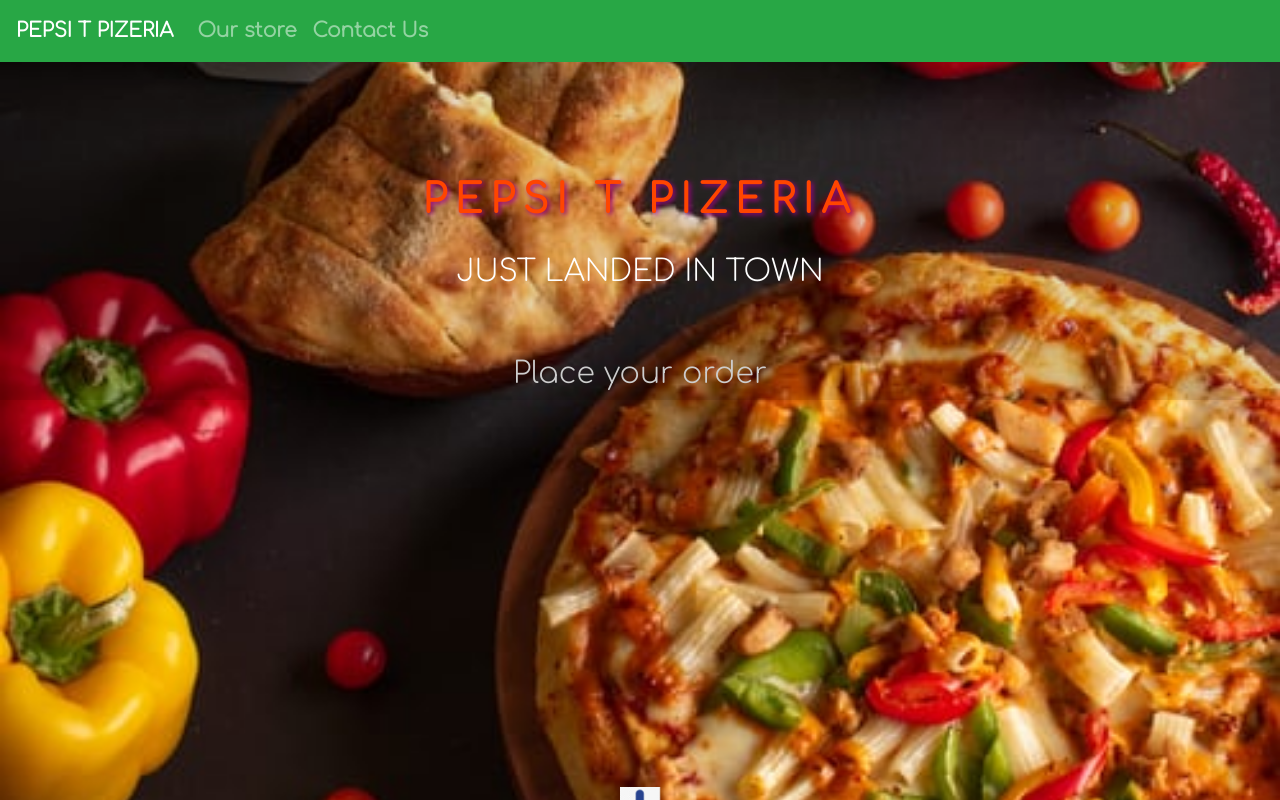
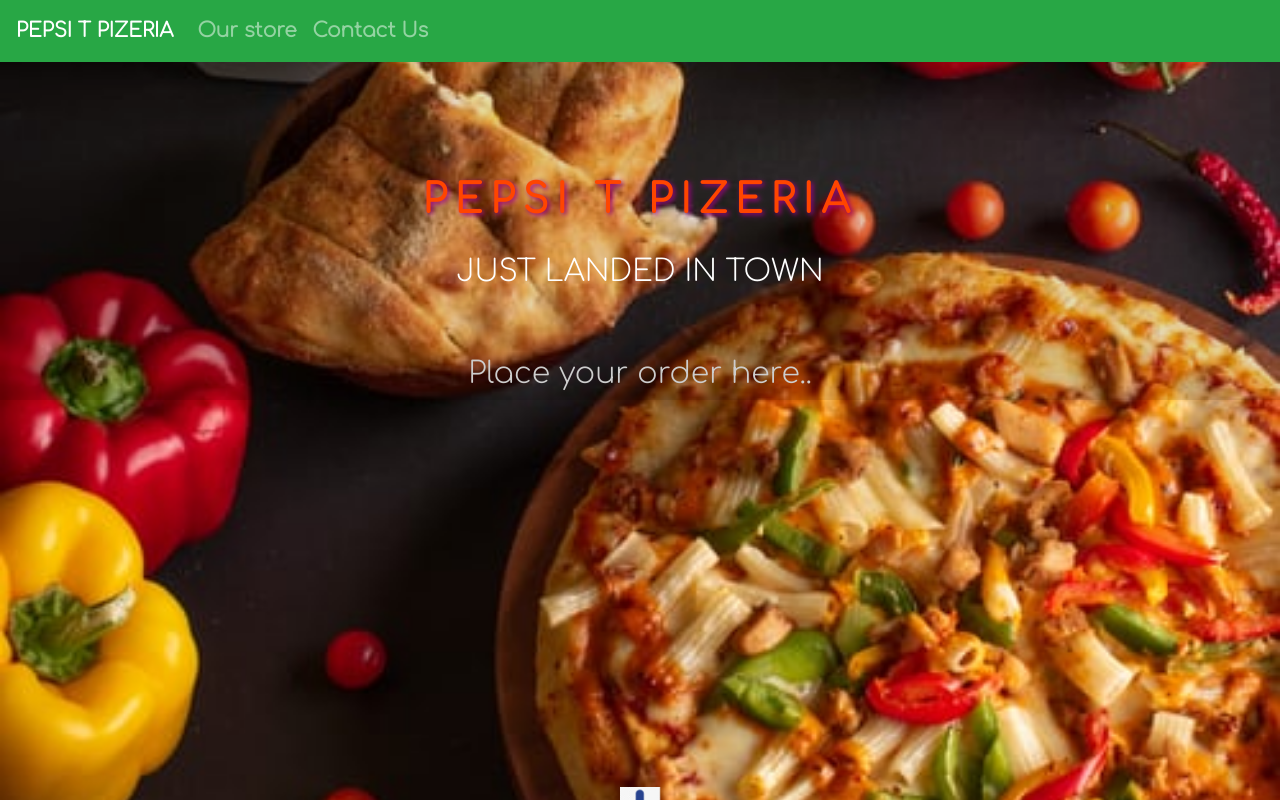
Before and after one commit to PeterAnami/Pepsy-T-pizzeria, a plain HTML site: page index.html in a window 1280 px wide. Drawn offline with nearby package versions, Linux system fonts and the light colour scheme.

Commit message:
html add

```diff
--- a/index.html
+++ b/index.html
@@ -50,7 +50,7 @@
                 <div class="col-md-12 mb-4 white-text text-center text">
                   <h1 class="h1-reponsive gold-text text-uppercase font-weight-bold mb-0 pt-md-5 pt-5 pulse"><strong>PEPSI T PIZERIA</strong></h1>
                   <h5 class="text-uppercase mb-4 gold-text floater"><strong>Just landed in town</strong></h5>
-                  <a class="btn btn-orange button floater" href="make-order.html">  Place your order</a>
+                  <a class="btn btn-orange button floater" href="make-order.html">  Place your order here..</a>
                 </div>
               </div>
             </div>
```
